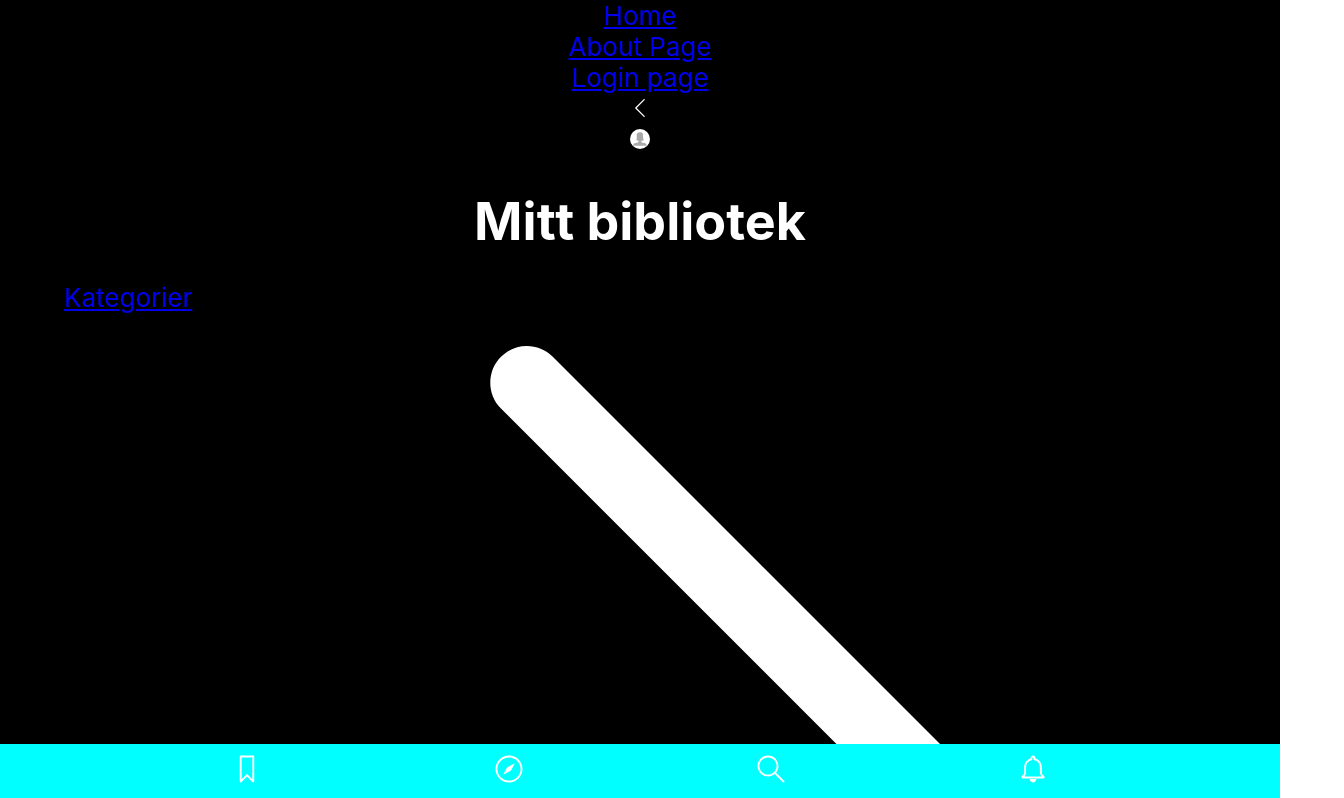
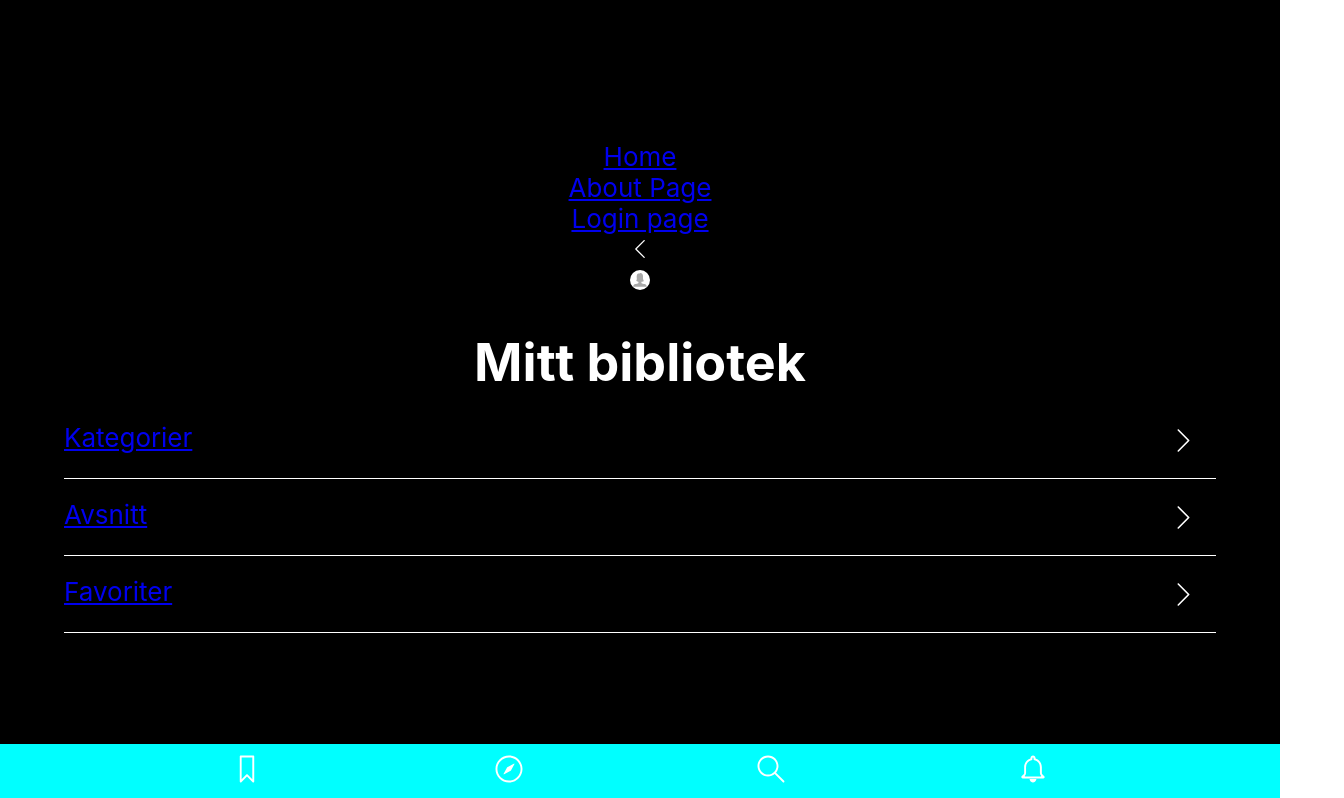
Before and after one commit to erikarvidsson/KA-project2, a React (Create React App) app: page /Library in a window 1280 px wide. Shown: the top 798 px of the page, 1344 px wide, since content can reach past the window. Built offline with nearby package versions, Linux system fonts and the light colour scheme.

Commit message:
Fixed warnings

```diff
--- a/src/components/Menu/index.js
+++ b/src/components/Menu/index.js
@@ -1,5 +1,5 @@
 import React from 'react';
-import { Route, Switch, Link } from "react-router-dom";
+import { Link } from "react-router-dom";
 import styled from 'styled-components';
 
 const MenuDiv = styled.div`
--- a/src/components/NavigationButton/index.js
+++ b/src/components/NavigationButton/index.js
@@ -1,5 +1,4 @@
-import React, { Component } from 'react';
-import { Route, Switch, Link } from "react-router-dom";
+import React from 'react';
 import styled from 'styled-components';
 
 
@@ -25,15 +24,18 @@ const Div = styled.div`
     justify-content: space-between;
   }
 
-
-}`;
+  img {
+    height: 25px;
+    margin-right: 20px;
+  }
+`;
 
 const NavigationButton = (props) => {
     return(
         <div>
         <Div>
           <ul>
-            <li>{props.goTo}<img src={props.img}></img></li>
+            <li>{props.goTo}<img src={props.img} alt=''></img></li>
           </ul>
           </Div>
         </div>
--- a/src/components/ProfileIcon/index.js
+++ b/src/components/ProfileIcon/index.js
@@ -1,5 +1,5 @@
 import React from 'react';
-import { Route, Switch, Link } from "react-router-dom";
+import { Link } from "react-router-dom";
 import styled from "styled-components";
 
 const Icon = styled.img`
--- a/src/components/ProfilePage/index.js
+++ b/src/components/ProfilePage/index.js
@@ -1,5 +1,5 @@
-import React,{ useState } from 'react';
-import { Route, Switch, Link } from "react-router-dom";
+import React from 'react';
+import { Link } from "react-router-dom";
 import styled from "styled-components";
 import NavigationButton from '../NavigationButton';
 
@@ -7,12 +7,11 @@ const Section = styled.section`
   height: 100vh;
   width: 100vw;
 
-  img {
+  .profilePicture {
     height: 200px;
+  }
+`;
 
-}
-
-`;
 const Icon = styled.div`
   color: #fff;
   display: flex;
@@ -26,11 +25,11 @@ const Icon = styled.div`
     display:flex;
     align-items:center;
   }
+
   img {
     width:20px;
     height:auto;
   }
-
 `;
 
 const Div = styled.div`
@@ -48,7 +47,6 @@ const Div = styled.div`
     justify-content: flex-start;
     width: 100vw;
     padding: 20px;
-
   }
 
   h5 {
@@ -59,13 +57,7 @@ const Div = styled.div`
     padding-left: 20px;
     line-height: 0;
   }
-
-  img {
-  height: 25px;
-  margin-right: 20px;
-  }
-
-}`;
+`;
 
 const ProfilePage = () => {
     return (
@@ -74,7 +66,7 @@ const ProfilePage = () => {
       <Icon>
         <Link to='/'><img src='assets/icons/left-arrow.svg'/></Link>
       </Icon>
-        <img src='assets/icons/Profilbild.svg'></img>
+        <img className='profilePicture'src='assets/icons/Profilbild.svg' alt=''></img>
         <Div>
           <h3>Namn Efternamn</h3>
           <h5>Kulturförvaltare</h5>
--- a/src/view/categories.js
+++ b/src/view/categories.js
@@ -5,7 +5,7 @@ import Layout from '../components/Layout';
 const Categories = () => {
     return(
         <div>
-            <Layout></Layout>
+            <Layout />
         </div>
     )
 }
--- a/src/view/index.js
+++ b/src/view/index.js
@@ -8,8 +8,6 @@ import SideScroll from "../components/SideScroll";
 import AudioPlayer from "../components/AudioPlayer"
 import LikeButton from "../components/LikeButton"
 import { P, Header } from "../components/typo";
-
-import ProfilePage from "../components/ProfilePage";
 
 const Index = () => {
   console.log(VideoData);
```
Lines whose indentation alone changed are shown as unchanged.
